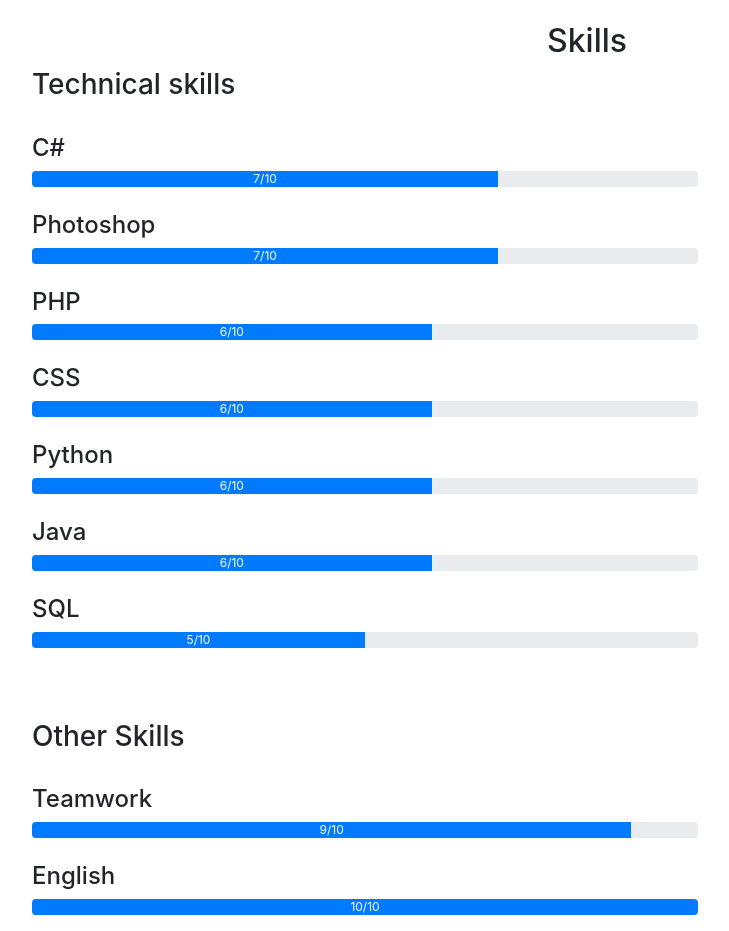
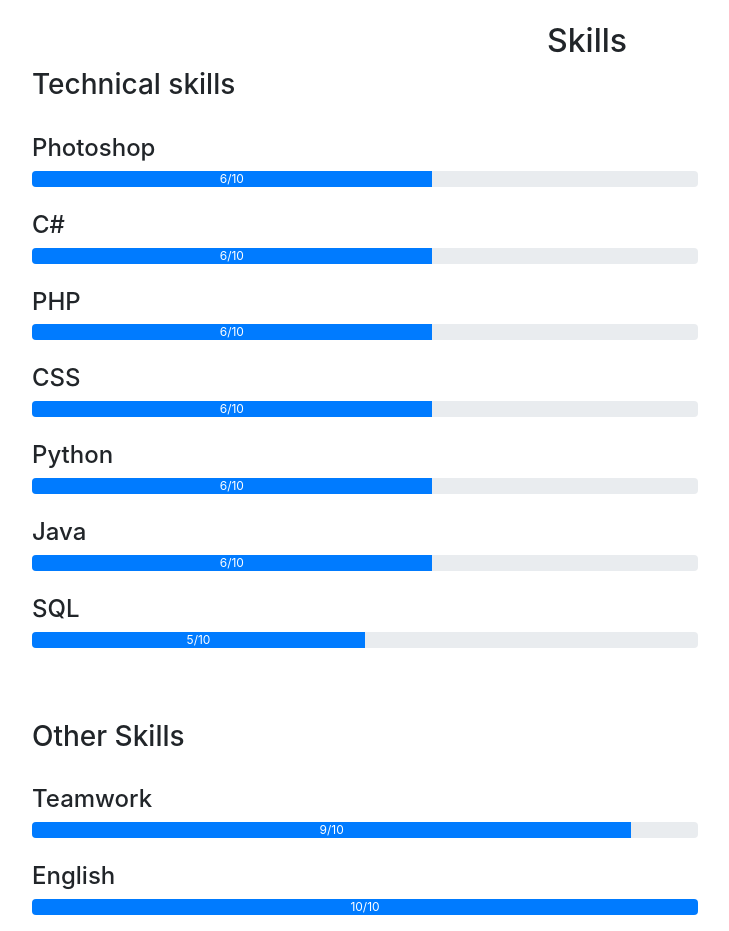
Before and after one commit to sharpshot132/sharpshot132.github.io, a plain HTML site: page index.html in a window 1280 px wide. Shown: the part 2240-3171 px from the top of the page, without its empty margins (53-782 px from the left). Drawn offline with nearby package versions, Linux system fonts and the light colour scheme.

Commit message:
Update index.html

```diff
--- a/index.html
+++ b/index.html
@@ -144,18 +144,18 @@
                     <h3>Technical skills</h3>
                     <br>
 
-                    <h4>C#</h4>
+                    <h4>Photoshop</h4>
                     <div class="progress" style="width: 60%;">
-                        <div class="progress-bar" role="progressbar" style="width: 70%;" aria-valuenow="70"
-                            aria-valuemin="0" aria-valuemax="100">7/10</div>
+                        <div class="progress-bar" role="progressbar" style="width: 60%;" aria-valuenow="70"
+                            aria-valuemin="0" aria-valuemax="100">6/10</div>
                     </div>
 
                     <br>
 
-                    <h4>Photoshop</h4>
+                    <h4>C#</h4>
                     <div class="progress" style="width: 60%;">
-                        <div class="progress-bar" role="progressbar" style="width: 70%;" aria-valuenow="70"
-                            aria-valuemin="0" aria-valuemax="100">7/10</div>
+                        <div class="progress-bar" role="progressbar" style="width: 60%;" aria-valuenow="70"
+                            aria-valuemin="0" aria-valuemax="100">6/10</div>
                     </div>
 
                     <br>
```
